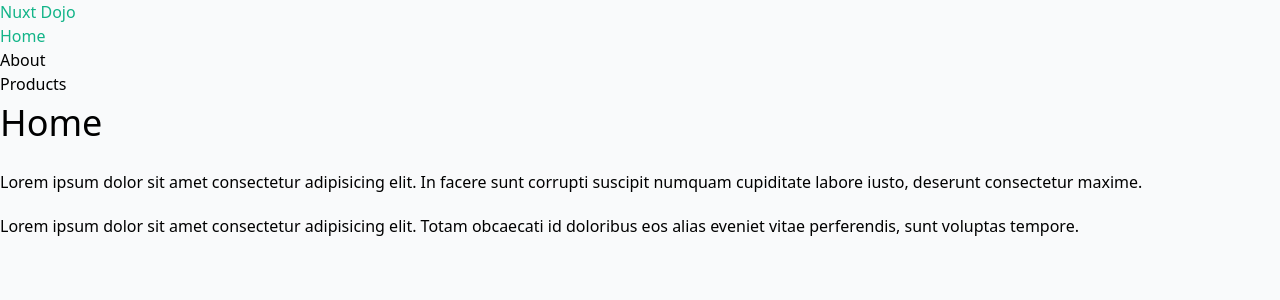
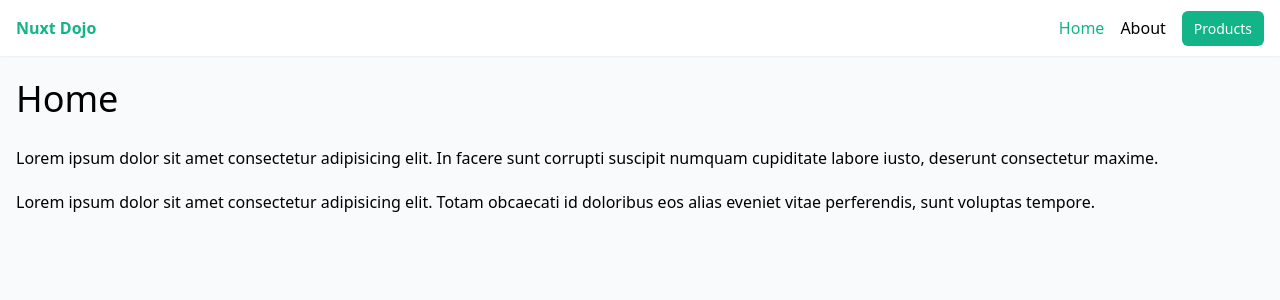
Before and after one commit to MichelleH17/nuxt-dojo-michaela, a Nuxt app: page / in a window 1280 px wide. Shown: the top 300 px of the page. Built offline with nearby package versions, Linux system fonts and the light colour scheme.

Commit message:
feat: add styling to layouts

```diff
--- a/layouts/default.vue
+++ b/layouts/default.vue
@@ -1,17 +1,17 @@
 <template>
   <div>
-    <header>
-      <nav>
-        <NuxtLink to="/">Nuxt Dojo</NuxtLink>
-        <ul>
+    <header class="shadow-sm bg-white">
+      <nav class="container mx-auto p-4 flex justify-between">
+        <NuxtLink to="/" class="font-bold">Nuxt Dojo</NuxtLink>
+        <ul class="flex gap-4">
           <li><NuxtLink to="/">Home</NuxtLink></li>
           <li><NuxtLink to="/about">About</NuxtLink></li>
-          <li><NuxtLink to="/products">Products</NuxtLink></li>
+          <li><NuxtLink to="/products" class="btn">Products</NuxtLink></li>
         </ul>
       </nav>
     </header>
 
-    <div>
+    <div class="container mx-auto p-4">
       <slot />
     </div>
   </div>
--- a/layouts/products.vue
+++ b/layouts/products.vue
@@ -1,17 +1,17 @@
 <template>
   <div>
-    <header>
-      <nav>
-        <NuxtLink to="/products">Nuxt Dojo Merch</NuxtLink>
+    <header class="shadow-sm bg-white">
+      <nav class="container mx-auto p-4">
+        <NuxtLink to="/products" class="font-bold">Nuxt Dojo Merch</NuxtLink>
       </nav>
     </header>
 
-    <div>
+    <div class="container mx-auto p-4">
       <slot />
     </div>
 
-    <footer>
-      <ul>
+    <footer class="container mx-auto p-4 flex justify-between border-t-2">
+      <ul class="flex gap-4">
         <li><NuxtLink to="/">Home</NuxtLink></li>
         <li><NuxtLink to="/about">About</NuxtLink></li>
         <li><NuxtLink to="/products">Products</NuxtLink></li>
```
